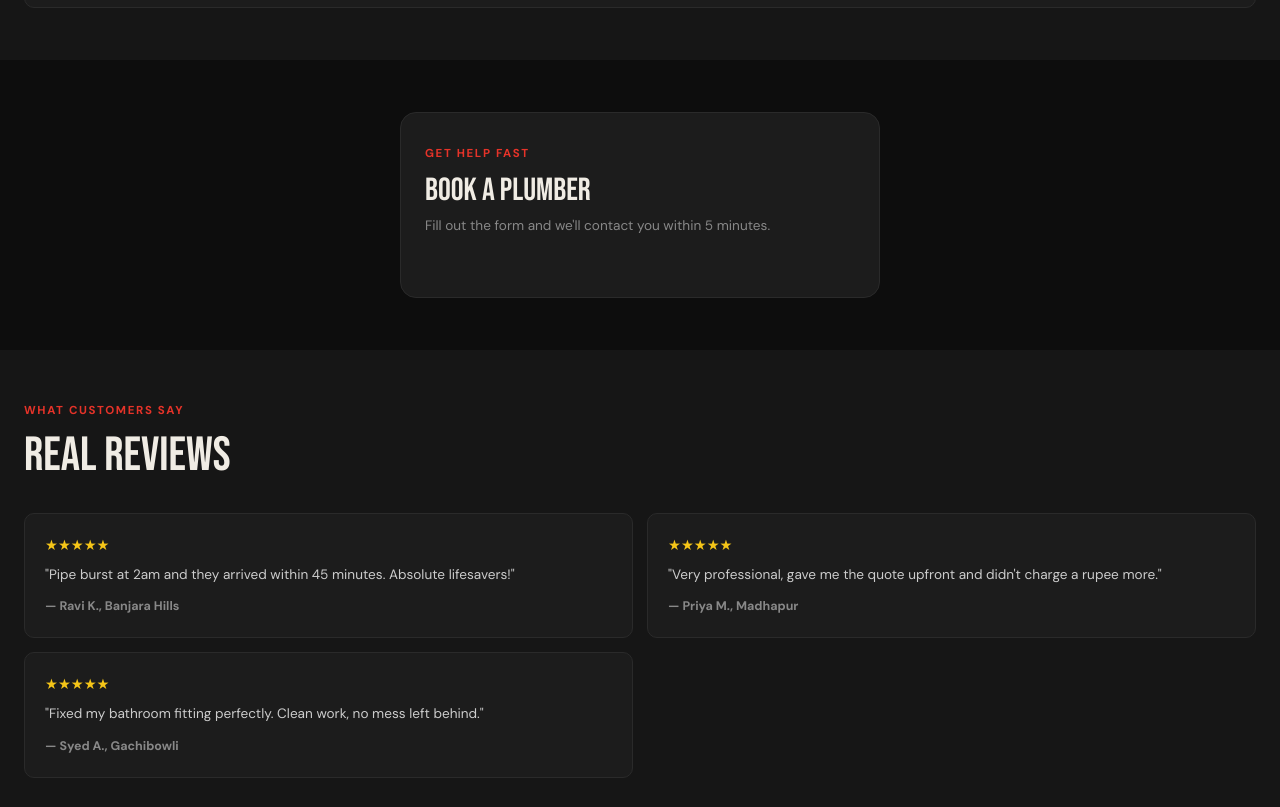
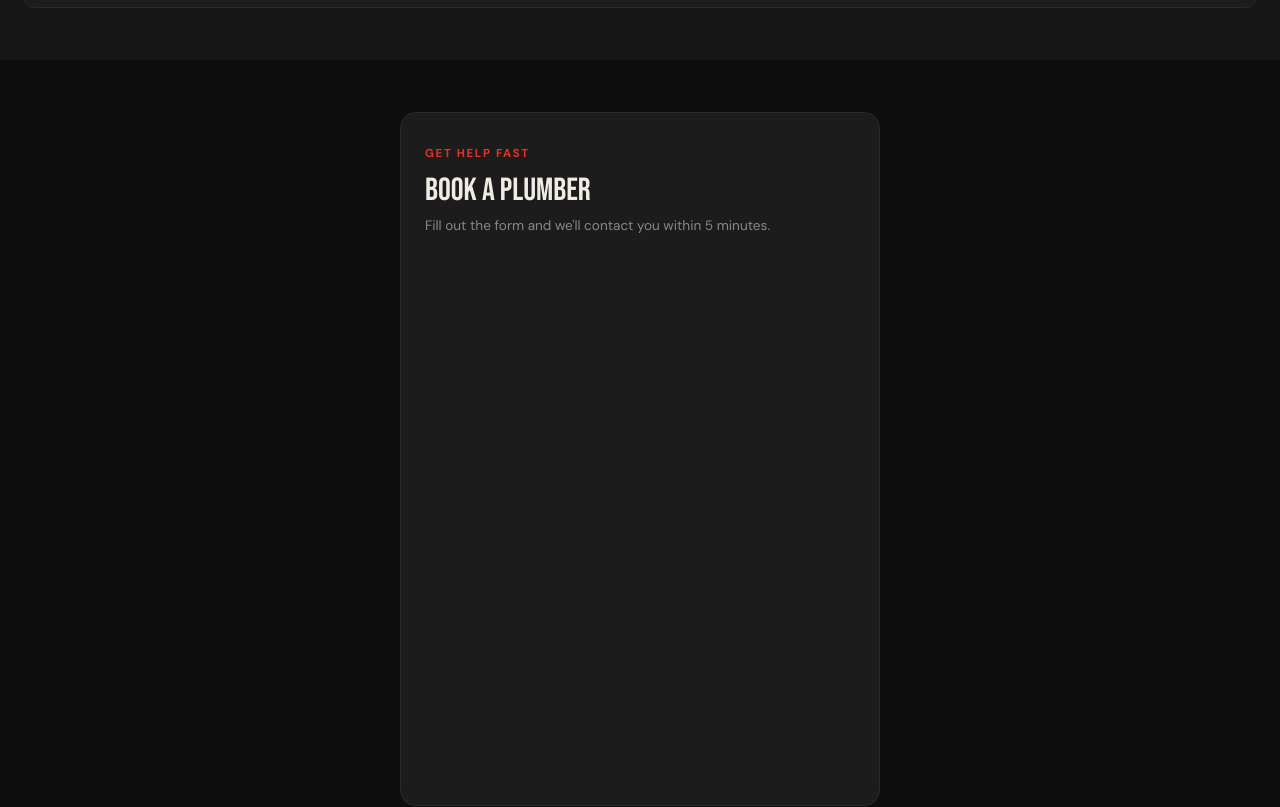
Before and after one commit to Sailavuni/plumber-landing, a plain HTML site: page index.html in a window 1280 px wide. Shown: the part 1851-2658 px from the top of the page. Drawn offline with Linux system fonts and the light colour scheme; a script that the page names is missing.

Commit message:
Update index.html

```diff
--- a/index.html
+++ b/index.html
@@ -371,20 +371,8 @@
            REPLACE THIS WITH YOUR TALLY EMBED CODE
            Tally → Share → Embed → copy iframe → paste here
            ================================================ -->
-<html>
-  <head>
-    <meta name="viewport" content="width=device-width, initial-scale=1.0, maximum-scale=1.0, user-scalable=0">
-    <title>Plumbing service form</title>
-    <script async src="https://tally.so/widgets/embed.js"></script>
-    <style type="text/css">
-      html { margin: 0; height: 100%; overflow: hidden; }
-      iframe { position: absolute; top: 0; right: 0; bottom: 0; left: 0; border: 0; }
-    </style>
-  </head>
-  <body>
-    <iframe data-tally-src="https://tally.so/r/gDAdLP?transparentBackground=1" width="100%" height="100%" frameborder="0" marginheight="0" marginwidth="0" title="Plumbing service form"></iframe>
-  </body>
-</html>
+<iframe data-tally-src="https://tally.so/r/gDAdLP?transparentBackground=1" width="100%" height="500" frameborder="0" marginheight="0" marginwidth="0" title="Plumbing service form"></iframe>
+<script async src="https://tally.so/widgets/embed.js"></script>
 
     </div>
   </section>
```
